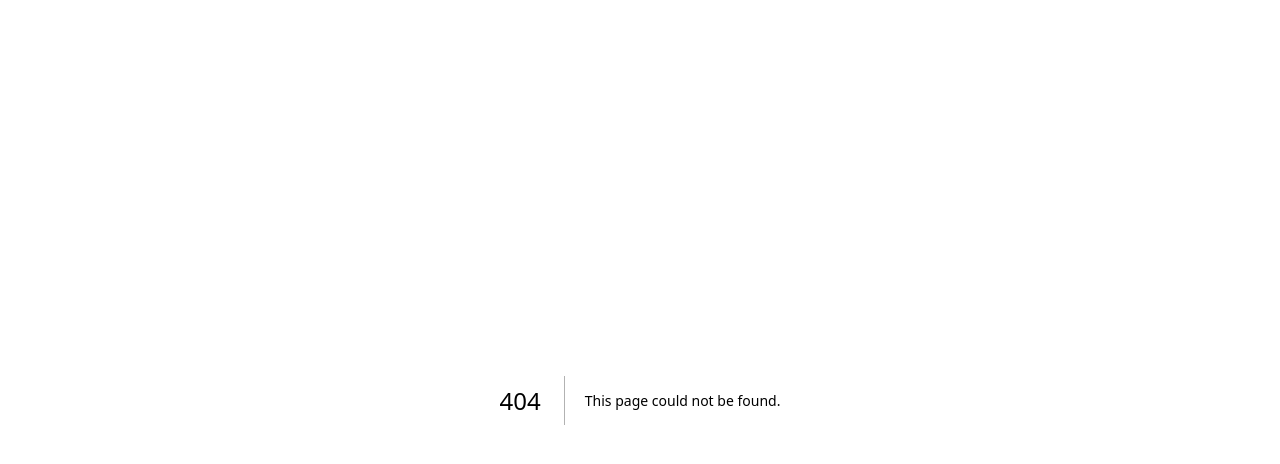
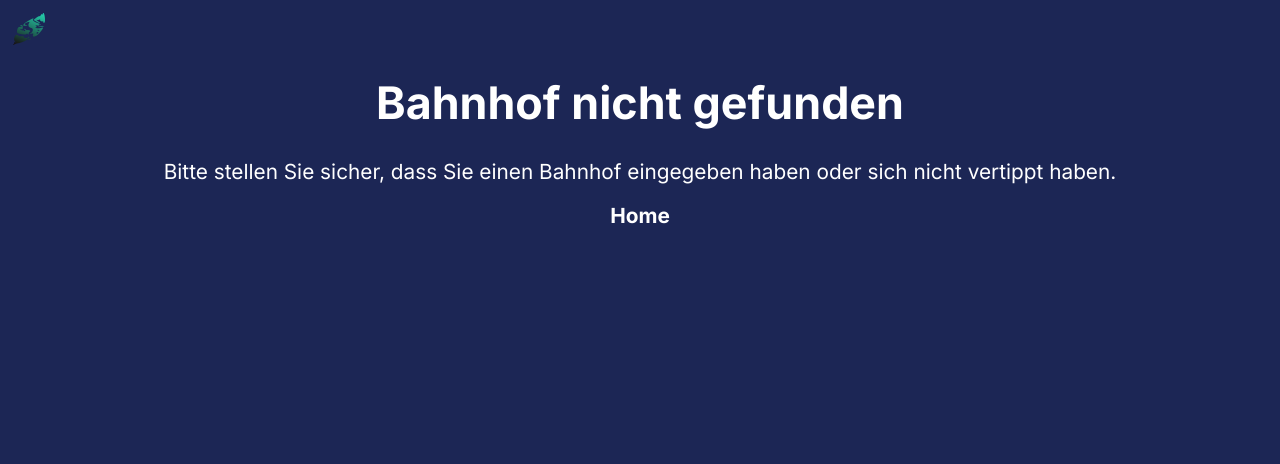
Before and after one commit to da-ssl/Bahnhofsabfahrten, a Next.js app: page /departures in a window 1280 px wide. Before the commit this address had no page. Shown: the top 464 px of the page. Built offline with nearby package versions, Linux system fonts and the light colour scheme.

Commit message:
big update

```diff
--- /dev/null
+++ b/src/pages/departures.tsx
@@ -0,0 +1,27 @@
+import Head from 'next/head'
+import { Inter } from 'next/font/google'
+import styles from '@/styles/Departures.module.css'
+import Header from '../../components/Header/header'
+import { useRouter } from 'next/router'
+import Link from 'next/link'
+const inter = Inter({ subsets: ['latin'] })
+
+export default function Home() {
+  const router = useRouter();
+  return (
+    <>
+      <Head>
+        <title>Bahnhof nicht gefunden</title>
+        <meta name="viewport" content="width=device-width, initial-scale=1" />
+      </Head>
+      <Header></Header>
+      <main className={inter.className}>
+        <h1 className={styles.headline}>Bahnhof nicht gefunden</h1>
+        <p className={styles.text}>Bitte stellen Sie sicher, dass Sie einen Bahnhof eingegeben haben oder sich nicht vertippt haben.</p>
+        <div className={styles.button}>
+            <Link className={styles.link} href="/">Home</Link>
+        </div>
+      </main>
+    </>
+  )
+}
--- a/src/styles/Departures.module.css
+++ b/src/styles/Departures.module.css
@@ -70,18 +70,19 @@
 .refreshbutton{
     background: none;
     border: none;
-    font-size: 0.8em;
-    color: rgb(107, 105, 105);
+    font-size: 1.0em;
+    color: rgb(0, 119, 255);
   }
   .refreshbutton:hover{
     background: none;
     border: none;
-    font-size: 0.8em;
-    color: #27d;
+    font-size: 1.0em;
+    transition: all 0.4s;
+    color: rgb(255, 255, 255);
   }
   .footer{
     position: fixed;
-    font-size: 0.8em;
+    font-size: 1.2em;
     display: flex;
     justify-content: center;
     bottom: 0;
@@ -89,4 +90,20 @@
     margin-left: 10px;
     width: 100%;
     color: rgb(255, 255, 255);
+    backdrop-filter: blur(10px);
   }
+  .text{
+    color: rgb(255, 255, 255);
+    font-size: 1.3em;
+    text-align: center;
+  }
+  .button{
+    display: flex;
+    justify-content: center;
+  }
+  .link{
+    color: rgb(255, 255, 255);
+    text-decoration: none;
+    font-weight: bold;
+    font-size: 1.3em;
+  }
--- a/src/styles/Home.module.css
+++ b/src/styles/Home.module.css
@@ -33,7 +33,7 @@
 }
 .boxanimation:focus{
   outline-style: groove;
-  outline: 2px solid rgb(255, 255, 255);
+  outline: 2px solid #29d;
   outline-offset: 4px;
 }
 .boxanimation2{
@@ -53,7 +53,7 @@
 }
 .boxanimation2:focus{
   outline-style: groove;
-  outline: 2px solid rgb(255, 255, 255);
+  outline: 2px solid #29d;
   outline-offset: 4px;
   margin-left: 10px;
 }
@@ -76,7 +76,7 @@
 }
 .inputbutton:hover{
   outline-style: groove;
-  outline: 2px solid rgb(255, 255, 255);
+  outline: 2px solid #29d;
   outline-offset: 4px;
 }
 .search{
--- a/src/styles/globals.css
+++ b/src/styles/globals.css
@@ -2,3 +2,11 @@
 body{
   background-color: rgb(28, 38, 85);
 }
+input::-webkit-outer-spin-button,
+input::-webkit-inner-spin-button {
+  -webkit-appearance: none;
+  margin: 0;
+}
+input[type=number] {
+  -moz-appearance: textfield;
+}
```
Also changed, not shown: src/pages/index.tsx (+9 -5 lines), 1 other file (tests, documents, lock files or other folders).
